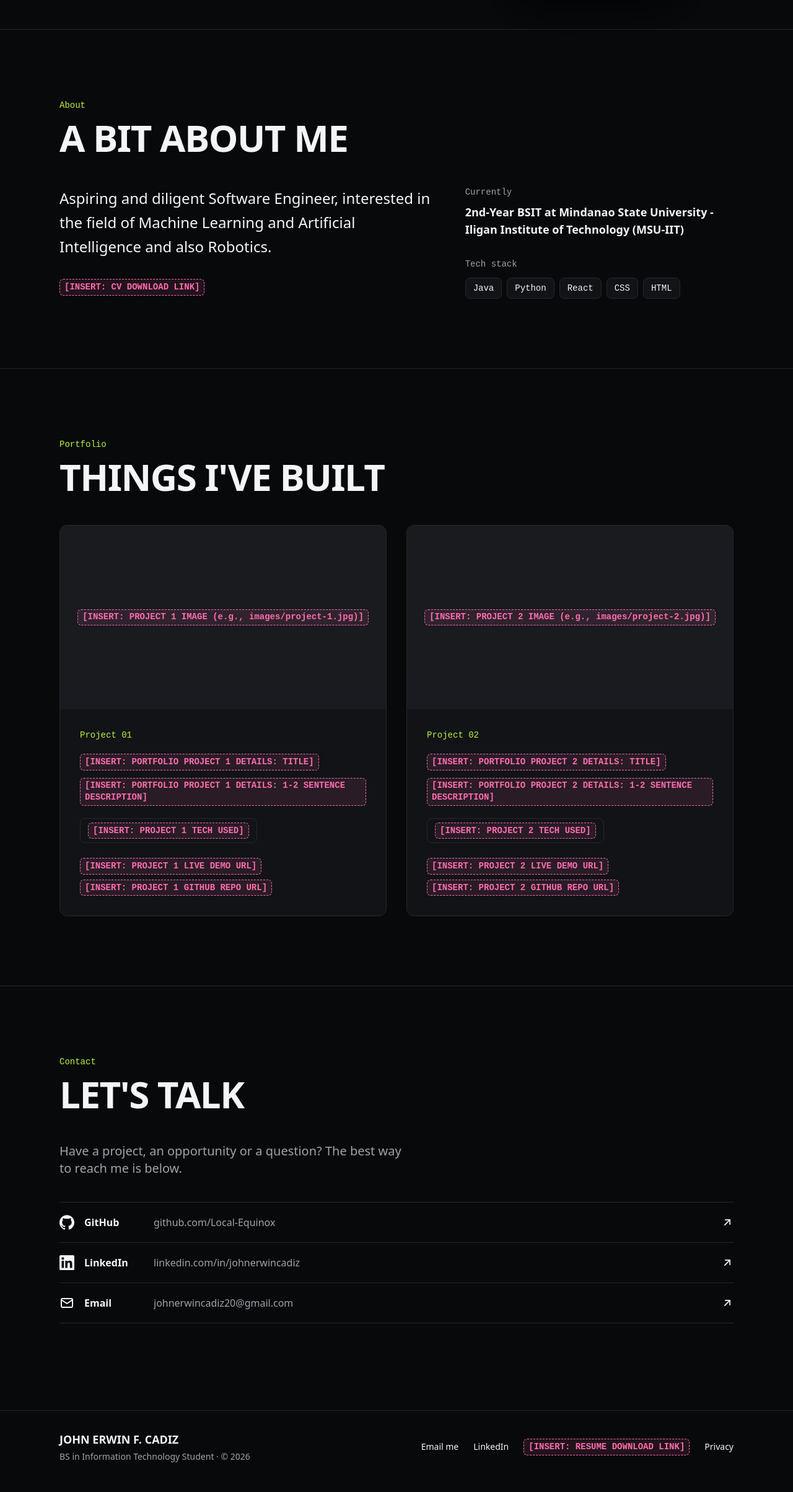
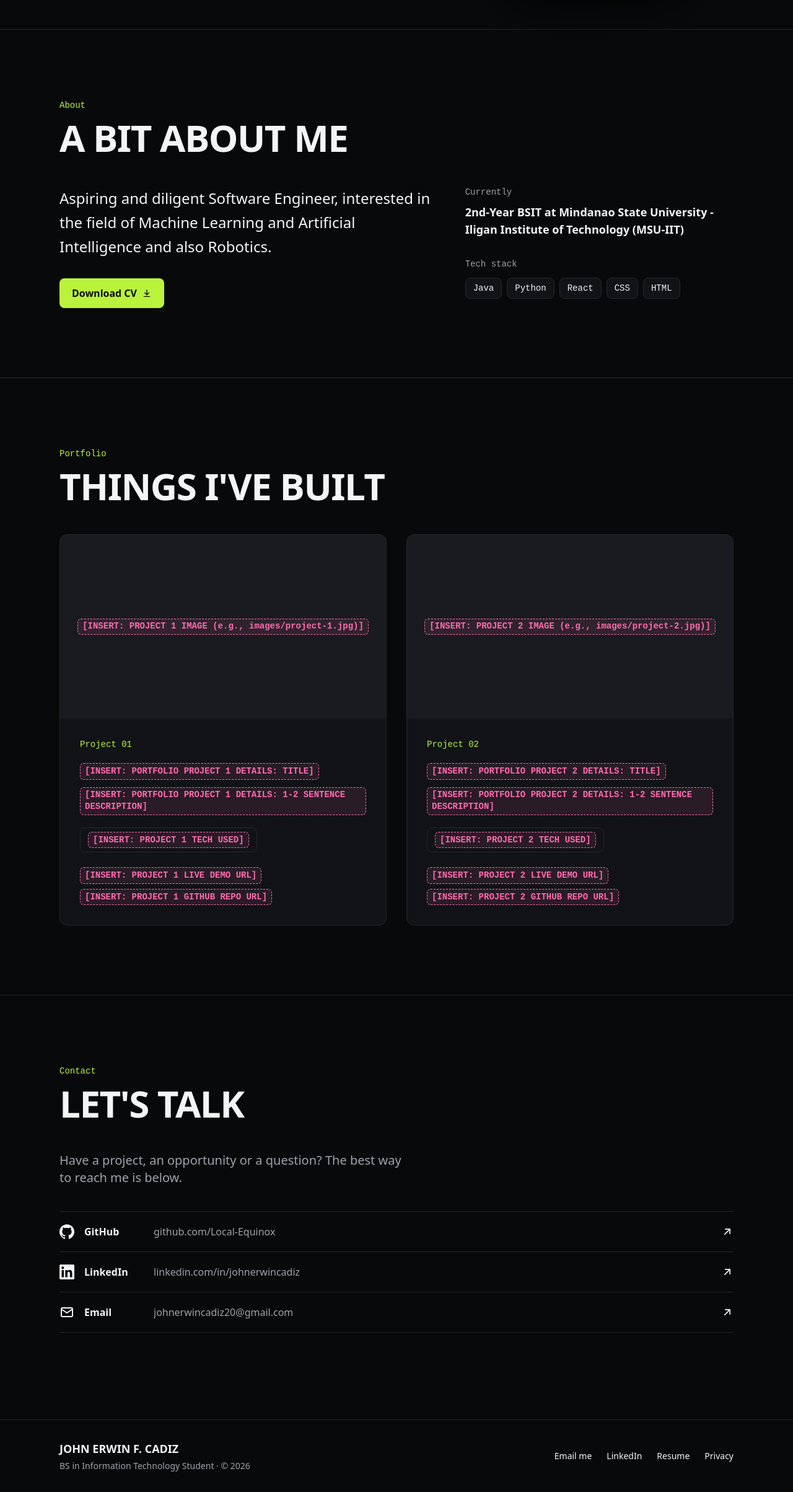
Before and after one commit to Local-Equinox/Website_Portfolio, a React (Vite) app: page / in a window 1280 px wide. Shown: the part 754-3161 px from the top of the page at 62% size. Built offline with nearby package versions, Linux system fonts and the light colour scheme.

Commit message:
added link to the resume and CV, added footer with privacy tab, etc.

```diff
--- a/src/content.js
+++ b/src/content.js
@@ -74,16 +74,16 @@ export const socials = [
 // it, because the site hosting the file decides that.
 export const downloads = {
   // [INSERT: RESUME DOWNLOAD LINK]
-  resume: "[INSERT: RESUME DOWNLOAD LINK]",
+  resume: "files/resume:cv.pdf",
 
   // [INSERT: CV DOWNLOAD LINK]
-  cv: "[INSERT: CV DOWNLOAD LINK]",
+  cv: "files/resume:cv.pdf",
 };
 
 // Used on the Privacy page.
 export const privacy = {
   // [INSERT: HOSTING PROVIDER (e.g., GitHub Pages, Vercel, Netlify)]
-  hostingProvider: "[INSERT: HOSTING PROVIDER (e.g., GitHub Pages, Vercel, Netlify)]",
+  hostingProvider: "GitHub Pages, Vercel]",
 
   // Change this date whenever you change the Privacy page.
   lastUpdated: "November 3, 2026",
```
